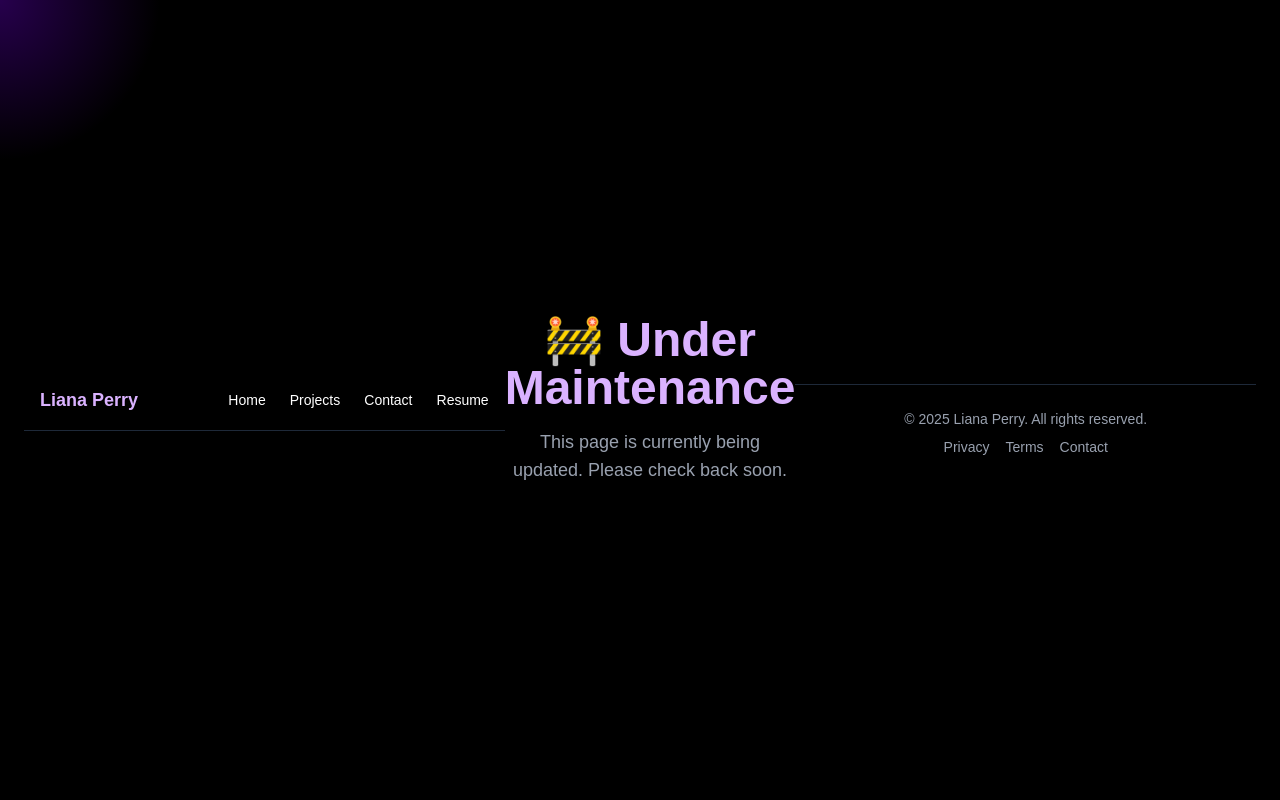
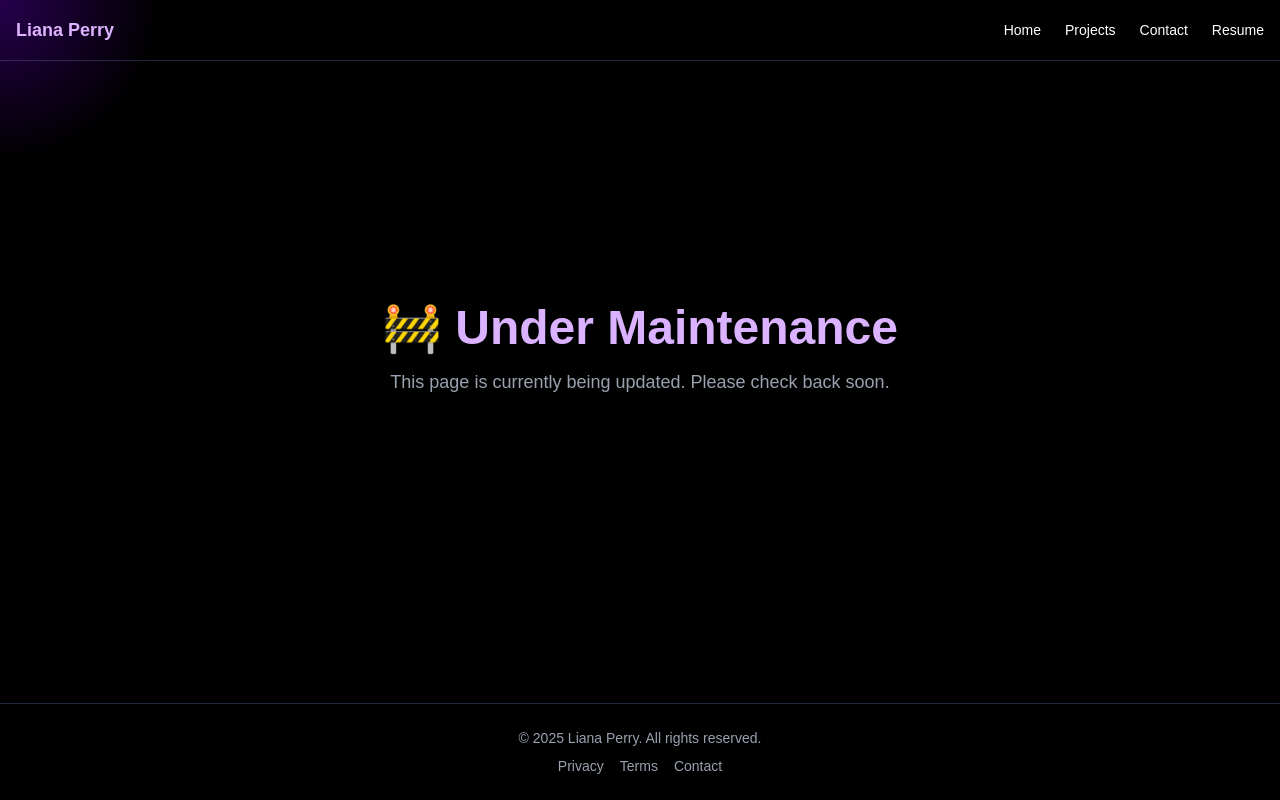
Before and after one commit to lperry022/lianaperry.com, a Next.js app: page /maintenance in a window 1280 px wide. Built offline with nearby package versions, Linux system fonts and the light colour scheme.

Commit message:
fixing maintenance formatting

```diff
--- a/app/maintenance/page.tsx
+++ b/app/maintenance/page.tsx
@@ -1,21 +1,27 @@
+'use client';
+
 import React from 'react';
 import Navbar from '@/components/Navbar';
 import Footer from '@/components/Footer';
 
 const Maintenance = () => {
   return (
-    <div className="h-screen bg-black text-white flex items-center justify-center px-6">
+    <div className="min-h-screen bg-black text-white flex flex-col">
       {/* Navbar */}
       <Navbar />
+
+      {/* Centered message */}
+      <main className="flex-grow flex items-center justify-center px-6">
         <div className="text-center space-y-4">
           <h1 className="text-4xl md:text-5xl font-bold text-purple-300">🚧 Under Maintenance</h1>
           <p className="text-gray-400 text-lg">This page is currently being updated. Please check back soon.</p>
         </div>
-              {/* Footer*/}
+      </main>
+
+      {/* Footer */}
       <Footer />
     </div>
   );
-
 };
 
 export default Maintenance;
```
Lines whose indentation alone changed are shown as unchanged.
